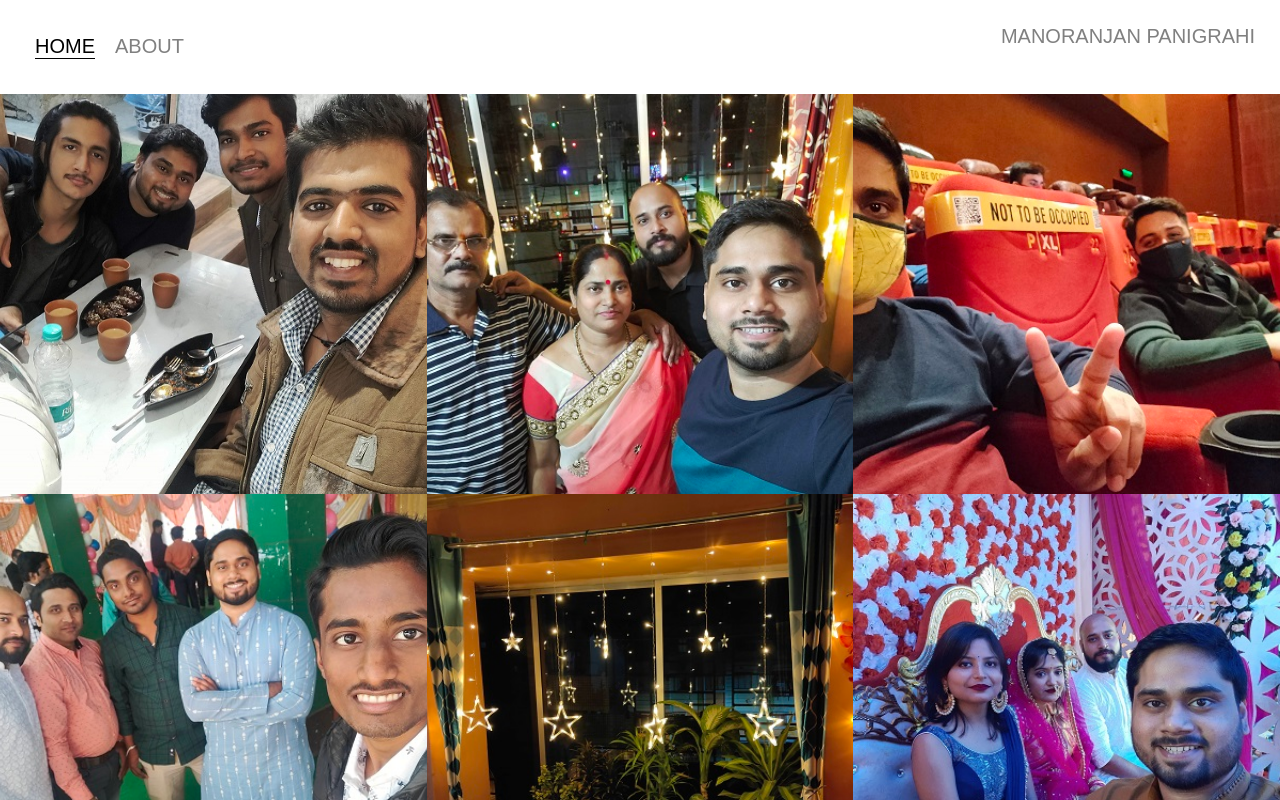
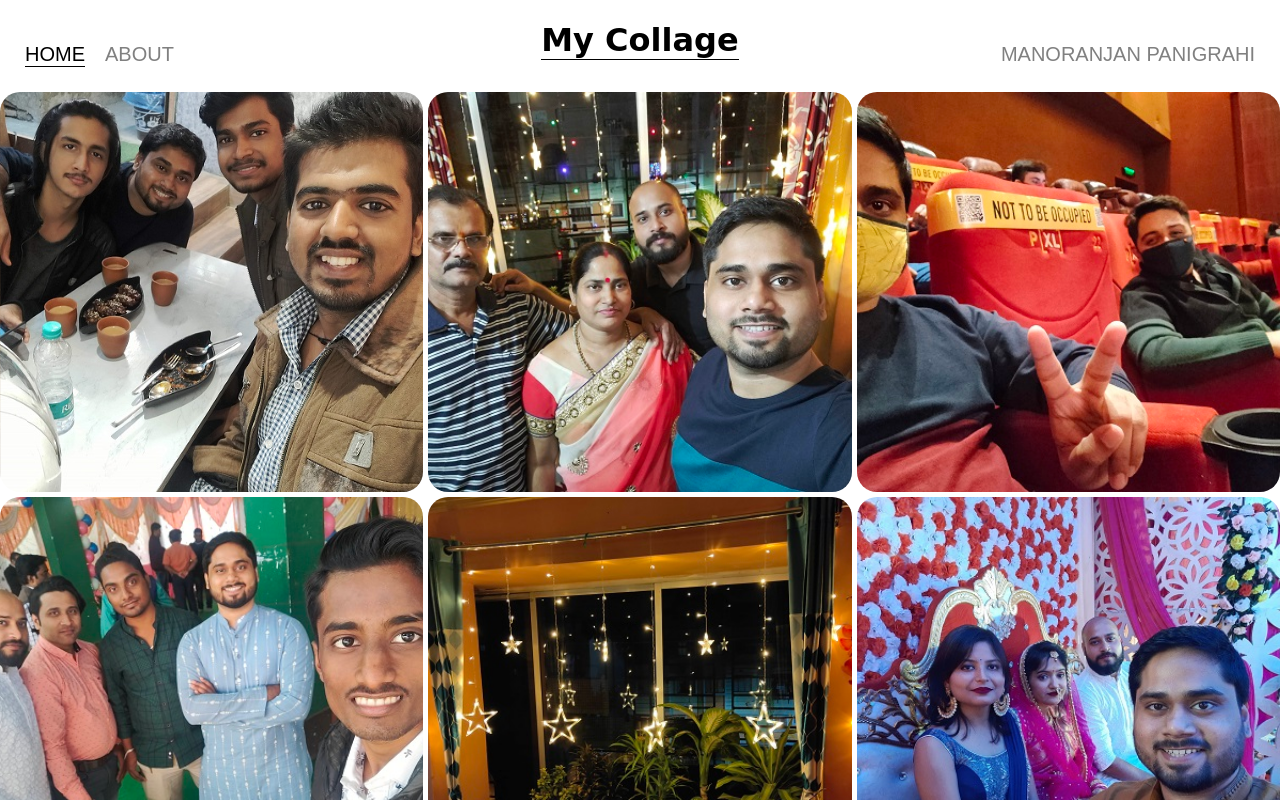
Before and after one commit to manoranjanpanigrahi/My-Fav-Picture-Collage, a plain HTML site: page index.html in a window 1280 px wide. Shown: the top 800 px of the page. Drawn offline with Linux system fonts and the light colour scheme.

Commit message:
design changes

```diff
--- a/index.html
+++ b/index.html
@@ -9,6 +9,9 @@
 </head>
 <body>
    <div class="container"> <!--start of main container-->
+      <header>
+         <h1>My Collage</h1>
+      </header>
       <div class="nav-wrapper"> <!--start of nav bar-->
          <div class="left-side">
             <div class="nav-link-wrapper active-nav-link">
@@ -21,7 +24,7 @@
          <div class="right-side">
             <div class="brand">
                <a href="https://www.instagram.com/manoranjan_panigrahi/?hl=en" target="_blank">
-                  <div>MANORANJAN PANIGRAHI</div>
+                  MANORANJAN PANIGRAHI
                </a>
             </div>
          </div>
--- a/styles.css
+++ b/styles.css
@@ -8,6 +8,16 @@ body{
    grid-template-columns: 1fr;
 }
  /* nav bar*/
+ header{
+   text-align: center;
+   margin-bottom: -5%;
+   font-family: cursive;
+ }
+ header > h1{
+   border-bottom: 1px  solid black;
+   display: inline-block;
+   width: auto;
+ }
 .nav-wrapper{
    display: flex;
    justify-content: space-between;
@@ -19,7 +29,7 @@ body{
    display: flex;
 }
 .nav-wrapper > .left-side > div{
-   margin: 10px;
+   margin-right: 20px;
    text-transform: uppercase;
 }
 .nav-link-wrapper{
@@ -42,8 +52,9 @@ body{
    text-decoration: none;
    transition: color 0.5s;
 }
- .brand div:hover{
+ .brand a:hover{
     color: black;
+    border-bottom: 1px solid black;
  }
  .active-nav-link{
     border-bottom: 1px solid black;
@@ -56,12 +67,15 @@ body{
 
  .portfolio-items-wrapper{
    display: grid;
-   grid-template-columns: 1fr 1fr 1fr;
+   grid-template-columns: repeat(auto-fit, minmax(400px,1fr));
+   grid-column-gap: 5px;
+   grid-row-gap: 5px;
  }
  .portfolio-item-wrapper{
    position: relative;
  }
  .portfolio-img-background{
+   border-radius: 20px;
    height: 400px;
    width: 100%;
    background-size: cover;
```
